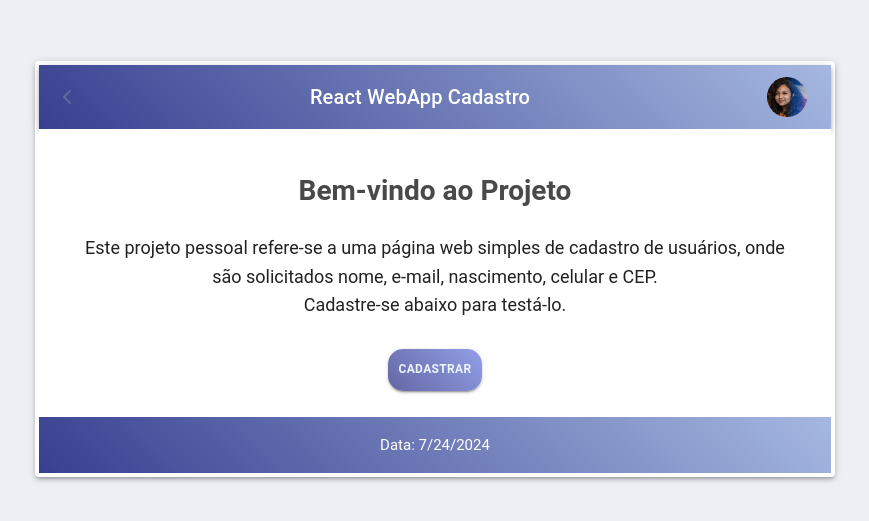
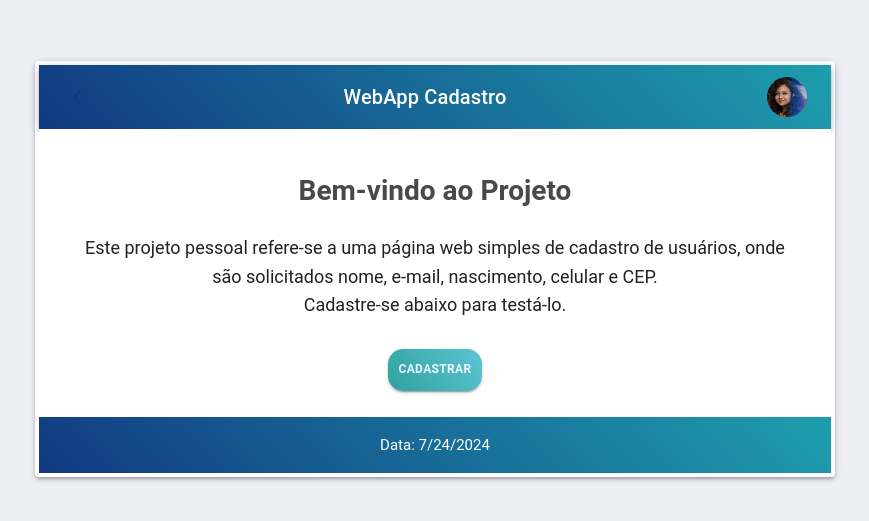
Before and after one commit to ThailanySantos/react-webapp-cadastro, a React (Vite) app: page / in a window 1280 px wide. Shown: the part 131-652 px from the top of the page, without its empty margins (205-1074 px from the left). Built offline with nearby package versions, Linux system fonts and the light colour scheme.

Commit message:
redefinicoes-de-estilo

```diff
--- a/src/Components/Footer/Footer.css
+++ b/src/Components/Footer/Footer.css
@@ -1,5 +1,5 @@
 .footer {
-  background: linear-gradient(45deg, #383f90, rgb(165, 184, 224));
+  background: linear-gradient(45deg, #113981, #1e9eae);
   color: #fff;
   padding: 10px 0;
   display: flex;
--- a/src/Components/Header/Header.css
+++ b/src/Components/Header/Header.css
@@ -1,5 +1,5 @@
 .header {
-  background: linear-gradient(45deg, #383f90, rgb(165, 184, 224));
+  background: linear-gradient(45deg, #113981, #1e9eae);
   color: #fff;
 }
 
@@ -22,7 +22,7 @@
   flex: 1;
   text-align: center;
   font-size: 25px;
-  margin: 0;
+  margin-left: 10px;
 }
 
 .avatar {
--- a/src/Components/Header/Header.jsx
+++ b/src/Components/Header/Header.jsx
@@ -15,11 +15,11 @@ const Header = () => {
 
   return (
     <AppBar position="static" className="header">
-      <Toolbar className="toolbar">
+      <Toolbar className="toolbar" style={{ marginLeft: "10px" }}>
         {naHomePage ? (
           <FontAwesomeIcon
             icon={faChevronLeft}
-            style={{ color: "#6169a0", cursor: "default" }}
+            style={{ color: "#113981", cursor: "default" }}
           />
         ) : (
           <Link to="/" className="logo-link">
@@ -30,9 +30,9 @@ const Header = () => {
           </Link>
         )}
         <Typography variant="h6" className="header-title">
-          React WebApp Cadastro
+           WebApp Cadastro
         </Typography>
-        <Avatar alt="User Avatar" src={thai} className="avatar" />
+        <Avatar alt="User Avatar" src={thai} className="avatar" style={{ marginRight: "10px" }}/>
       </Toolbar>
     </AppBar>
   );
--- a/src/Pages/Home/HomePage.css
+++ b/src/Pages/Home/HomePage.css
@@ -28,7 +28,7 @@ body {
 }
 
 #buttonHome {
-  background: linear-gradient(45deg, #6466a4, #92a0e8);
+  background: linear-gradient(55deg, #30a19e, #5bc5d3);
   color: #ecf5ff;
   border: none;
   padding: 1.5%;
--- a/src/Pages/Register/RegisterPage.css
+++ b/src/Pages/Register/RegisterPage.css
@@ -25,7 +25,7 @@
 }
 
 #buttonRegister {
-  background: linear-gradient(45deg, #6466a4, #92a0e8);
+  background: linear-gradient(55deg, #30a19e, #5bc5d3);
   color: #ecf5ff;
   border: none;
   padding: 10px 20px;
```
